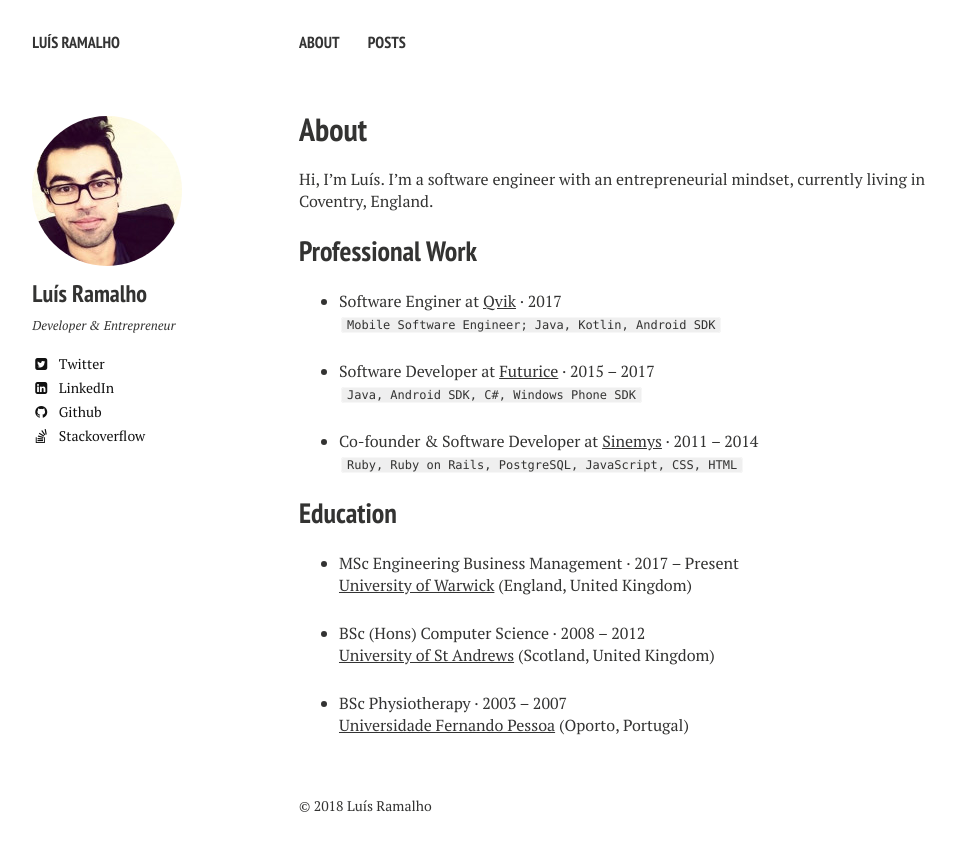
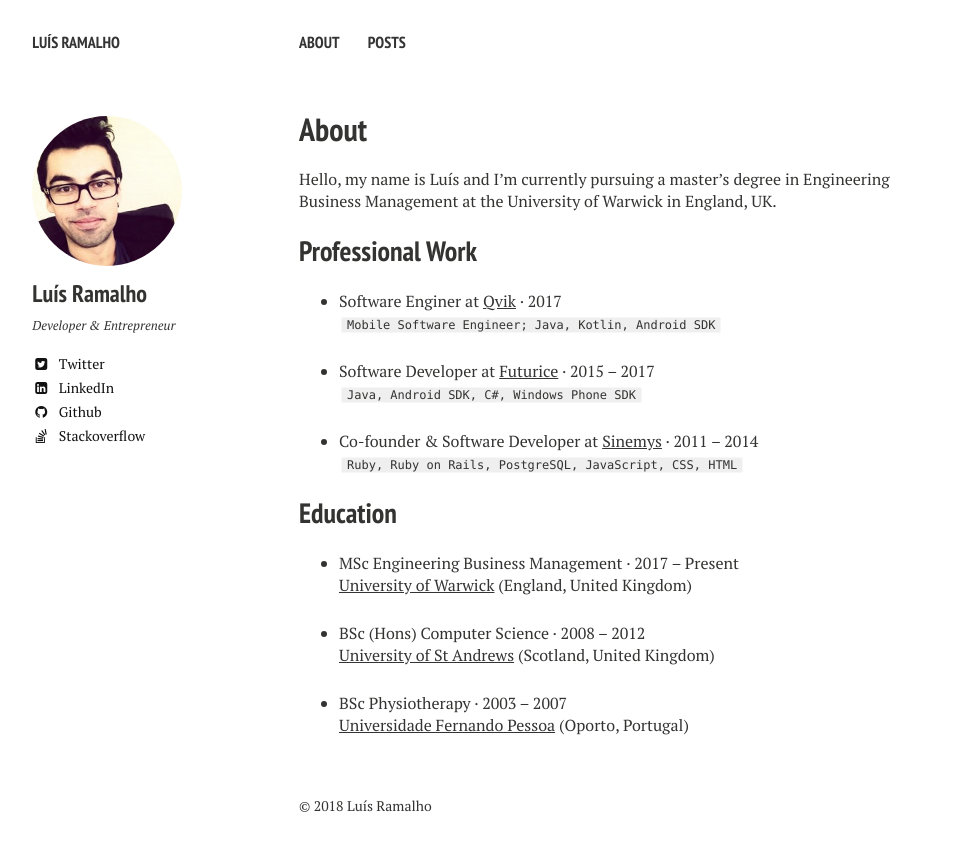
Before and after one commit to luisramalho/luisramalho.github.io, a Jekyll site: the page built from about/index.md, in a window 1280 px wide. Shown: the top 851 px of the page, without its empty margins (21-976 px from the left). Built offline with Jekyll 4.4.1, drawn with Linux system fonts in a browser that asks for light colours; nearby versions of some CDN libraries.

Commit message:
Updates about page

```diff
--- a/about/index.md
+++ b/about/index.md
@@ -9,7 +9,7 @@ comments: false
   creditlink: http://wegraphics.net/downloads/free-ultimate-blurred-background-pack/ -->
 ---
 
-Hi, I'm Luís. I'm a software engineer with an entrepreneurial mindset, currently living in Coventry, England.
+Hello, my name is Luís and I'm currently pursuing a master's degree in Engineering Business Management at the University of Warwick in England, UK.
 
 ## Professional Work
 
```
